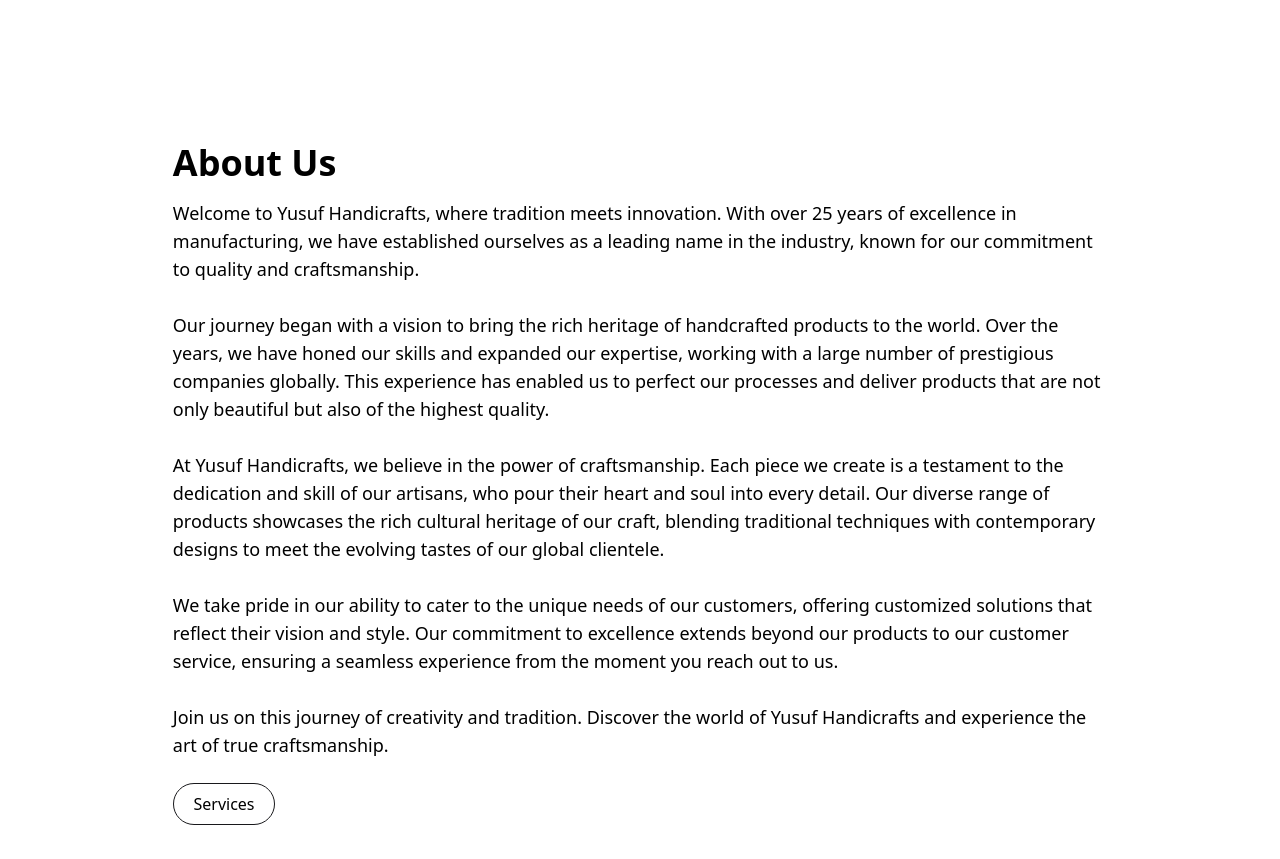
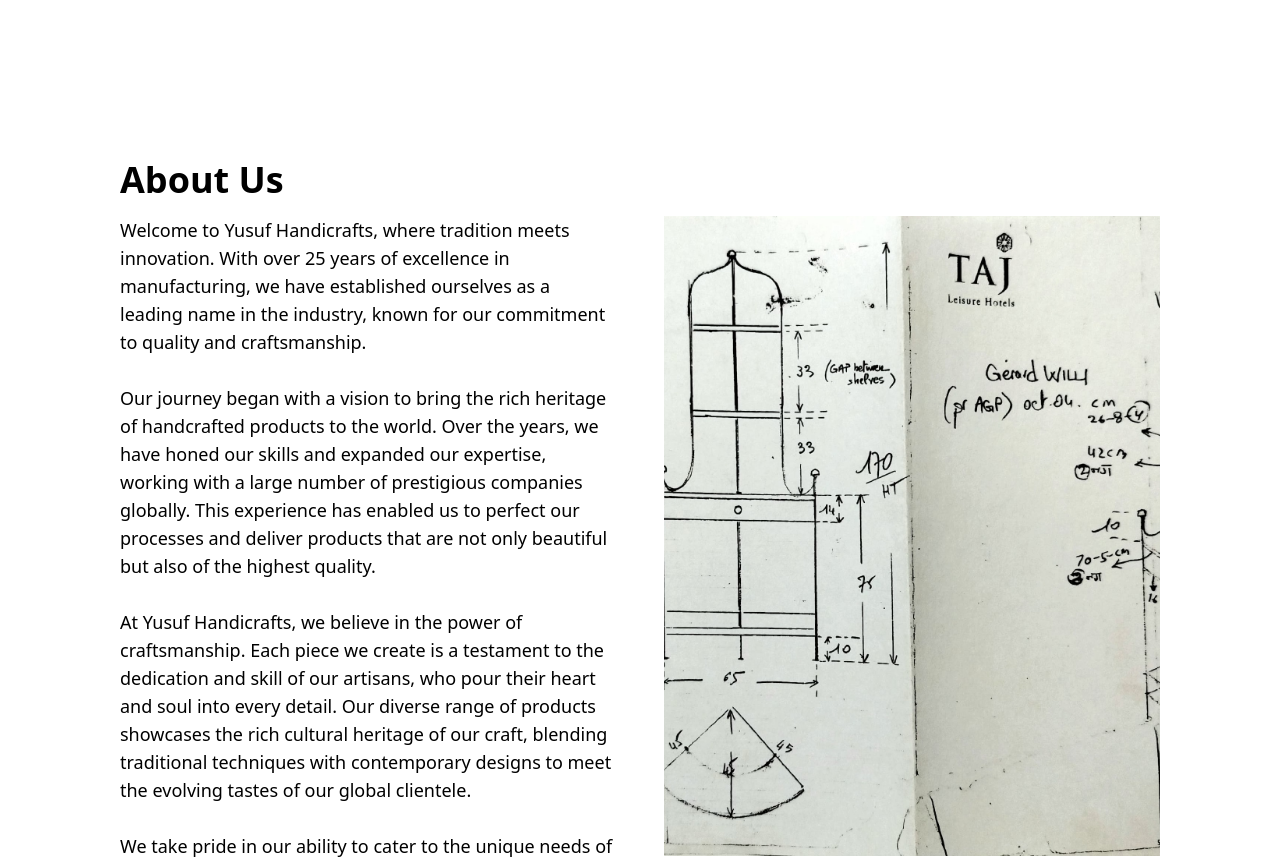
Before and after one commit to code-with-vizz/yusufhandicrafts, a React (Create React App) app: page /about in a window 1280 px wide. Shown: the part 560-1419 px from the top of the page. Built offline with nearby package versions, Linux system fonts and the light colour scheme.

Commit message:
Update About.js

```diff
--- a/src/components/About.js
+++ b/src/components/About.js
@@ -79,9 +79,9 @@
       </div>
 
       {/* About Us Section */}
-      <div className='flex flex-col md:flex-row items-start gap-12 mx-4 mt-12 lg:mt-2'>
-        <div className='md:w-1/2 w-full lg:w-full lg:mx-[10%] lg:mt-[2%]'>
-          <h1 className='text-3xl md:text-4xl font-bold'>About Us</h1>
+   <div className='flex flex-col md:flex-row items-start gap-6 md:gap-12 mx-4 md:mx-20 mt-8 md:mt-12'>
+  <div className='w-full md:w-1/2 lg:w-1/2'>
+    <h1 className='text-2xl md:text-3xl lg:text-4xl font-bold'>About Us</h1>
     <p className='mt-4 text-base md:text-lg'>
       Welcome to Yusuf Handicrafts, where tradition meets innovation. With over 25 years of excellence in manufacturing, we have established ourselves as a leading name in the industry, known for our commitment to quality and craftsmanship.
       <br /><br />
@@ -93,7 +93,10 @@
       <br /><br />
       Join us on this journey of creativity and tradition. Discover the world of Yusuf Handicrafts and experience the art of true craftsmanship.
     </p>
-          <Link to='/rooms' className='py-2 border border-zinc-900 rounded-3xl flex items-center justify-center  font-normal mt-6 w-40 md:w-[8vw]'>Services </Link>
+    <Link to='/rooms' className='py-2 border border-zinc-900 rounded-3xl flex items-center justify-center font-normal mt-6 w-32 md:w-40'>Services</Link>
+  </div>
+  <div className='w-full md:w-1/2 lg:w-1/2 lg:h-[80vh] lg:mt-14'>
+    <img src={about4} alt='about44' className='w-full h-auto lg:h-full object-cover' />
   </div>
 </div>
 
```
Lines whose indentation alone changed are shown as unchanged.
